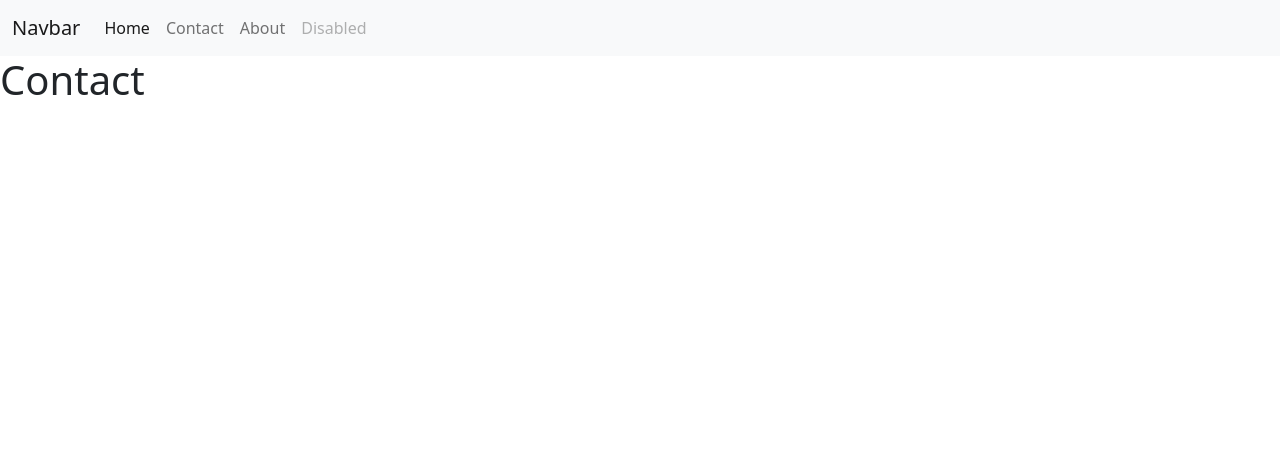
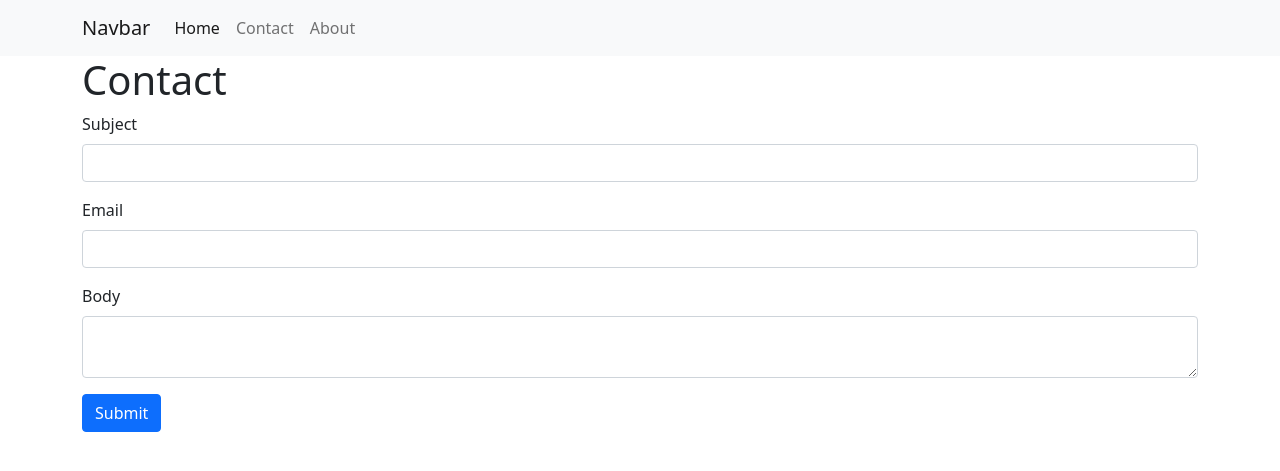
Before and after one commit to ichsnn/phpmvc-framework, a PHP site: page /contact in a window 1280 px wide. Shown: the top 471 px of the page. Run offline with PHP 8.4, Linux system fonts and the light colour scheme.

Commit message:
update layout

```diff
--- a/core/Router.php
+++ b/core/Router.php
@@ -32,8 +32,7 @@ class Router
         $callback = $this->routes[$method][$path] ?? false;
         if ($callback === false) {
             $this->response->setStatusCode(404);
-            echo "Not Found";
-            exit;
+            return $this->renderView("_404");
         }
         if (is_string($callback)) {
             return $this->renderView($callback);
@@ -45,6 +44,13 @@ class Router
     {
         $layoutContent = $this->layoutContent();
         $viewContent = $this->renderOnlyView($view);
+        return str_replace('{{content}}', $viewContent, $layoutContent);
+
+    }
+
+    public function renderContent($viewContent)
+    {
+        $layoutContent = $this->layoutContent();
         return str_replace('{{content}}', $viewContent, $layoutContent);
 
     }
--- a/public/index.php
+++ b/public/index.php
@@ -9,5 +9,8 @@ $app = new Application(dirname(__DIR__));
 $app->router->get('/', 'home');
 $app->router->get('/about', 'about');
 $app->router->get('/contact', 'contact');
+$app->router->post('contact', function() {
+
+});
 
 $app->run();
--- /dev/null
+++ b/views/_404.php
@@ -0,0 +1 @@
+<h1>Not Found</h1>
--- a/views/contact.php
+++ b/views/contact.php
@@ -1 +1,17 @@
 <h1>Contact</h1>
+
+<form>
+    <div class="mb-3">
+        <label for="subject" class="form-label">Subject</label>
+        <input type="text" class="form-control" name="subject">
+    </div>
+    <div class="mb-3">
+        <label for="email" class="form-label">Email</label>
+        <input type="password" class="form-control" name="email" id="email">
+    </div>
+    <div class="mb-3">
+        <label for="email" class="form-label">Body</label>
+        <textarea class="form-control" name="body" id="body"></textarea>
+    </div>
+    <button type="submit" class="btn btn-primary">Submit</button>
+</form>
--- a/views/layouts/main.php
+++ b/views/layouts/main.php
@@ -20,7 +20,7 @@
 
 <body>
     <nav class="navbar navbar-expand-lg navbar-light bg-light">
-        <div class="container-fluid">
+        <div class="container-fluid container">
             <a class="navbar-brand" href="#">Navbar</a>
             <button class="navbar-toggler" type="button" data-bs-toggle="collapse" data-bs-target="#navbarNav" aria-controls="navbarNav" aria-expanded="false" aria-label="Toggle navigation">
                 <span class="navbar-toggler-icon"></span>
@@ -36,16 +36,15 @@
                     <li class="nav-item">
                         <a class="nav-link" href="/about">About</a>
                     </li>
-                    <li class="nav-item">
-                        <a class="nav-link disabled">Disabled</a>
-                    </li>
                 </ul>
             </div>
         </div>
     </nav>
 
 
-    {{content}}
+    <div class="container">
+        {{content}}
+    </div>
 
     <!-- Optional JavaScript; choose one of the two! -->
 
```
